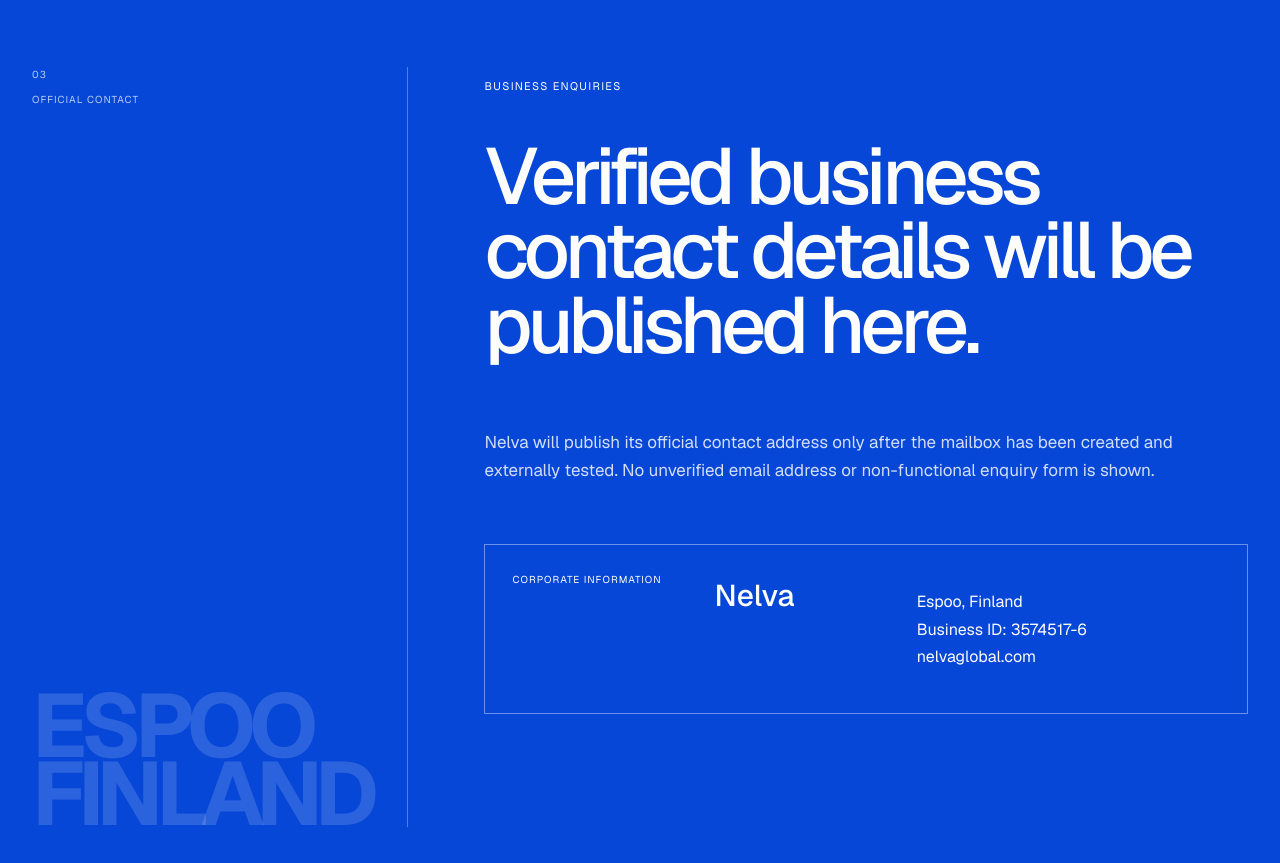
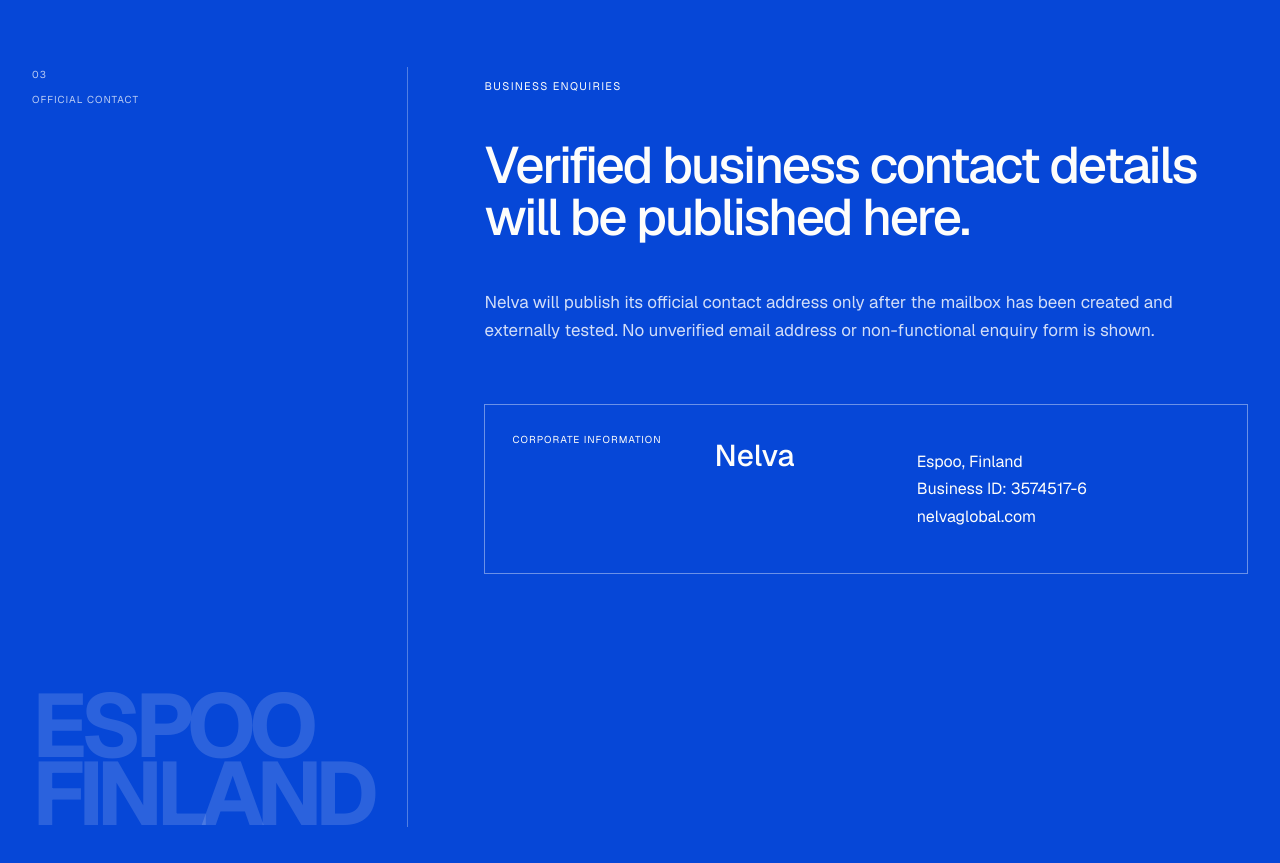
Before and after one commit to Maged-Mukred/Nelva, a Next.js app: page /contact in a window 1280 px wide. Shown: the part 2520-3383 px from the top of the page. Built offline with nearby package versions, Linux system fonts and the light colour scheme.

Commit message:
Update globals.css

```diff
--- a/app/globals.css
+++ b/app/globals.css
@@ -815,7 +815,7 @@ button, a { -webkit-tap-highlight-color: transparent; }
 .official-label { padding-right: 35px; border-right: 1px solid rgba(255,255,255,.3); display: flex; flex-direction: column; gap: 9px; color: rgba(255,255,255,.72); font-size: 10px; text-transform: uppercase; letter-spacing: .1em; }
 .official-label strong { margin-top: auto; color: rgba(255,255,255,.15); font-size: clamp(61px, 7vw, 110px); line-height: .76; letter-spacing: -.08em; }
 .official-content { padding-left: clamp(40px, 6vw, 105px); }
-.official-content h2 { max-width: 1050px; margin-top: 43px; font-size: clamp(57px, 6.2vw, 100px); line-height: .94; letter-spacing: -.06em; font-weight: 470; }
+.official-content h2 { max-width: 800px; margin-top: 43px; font-size: clamp(40px, 4vw, 62px); line-height: 1.02; letter-spacing: -.04em; font-weight: 470; }
 .official-content > p:not(.eyebrow) { max-width: 700px; margin-top: 45px; color: rgba(255,255,255,.82); font-size: 17px; line-height: 1.65; }
 .corporate-card { display: grid; grid-template-columns: 2fr 2fr 3fr; gap: var(--gutter); margin-top: 60px; padding: 27px; border: 1px solid rgba(255,255,255,.4); }
 .corporate-card span { font-size: 10px; text-transform: uppercase; letter-spacing: .1em; }
```
